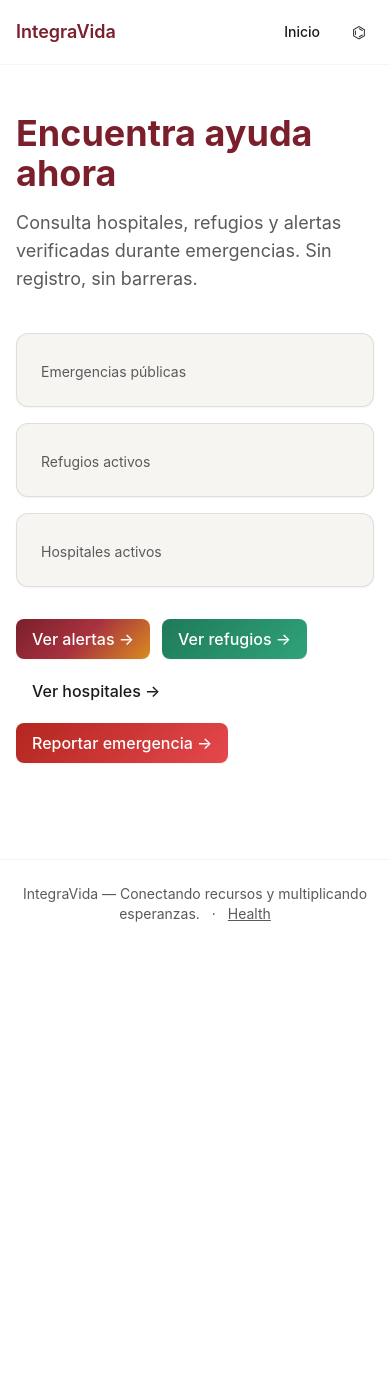
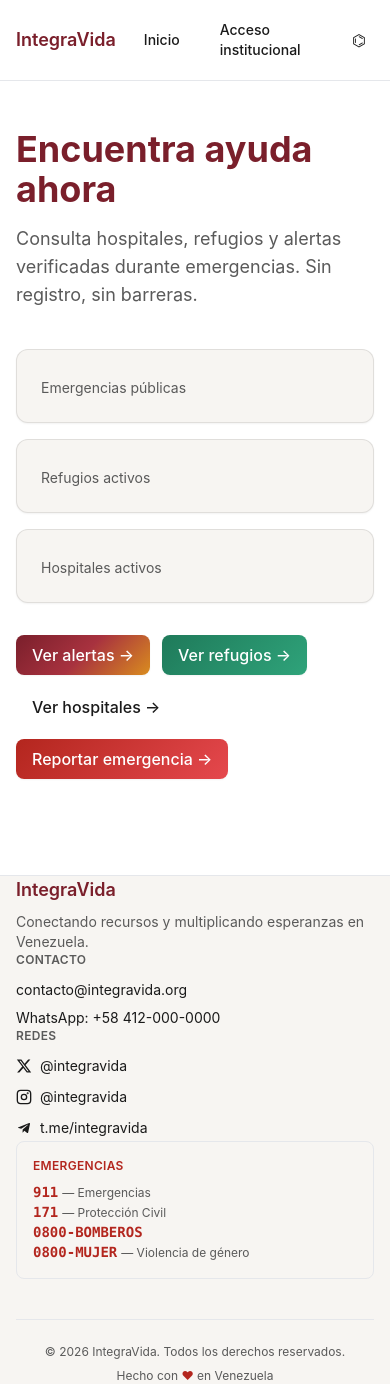
Before and after one commit to pedromph23/IntegraVida, a Django app: template templates/public/home.html in a window 390 px wide. Before the commit the page ends 922 px from the top, so only its background shows below. Run offline with Django 5.2, Linux system fonts and the light colour scheme; the template is opened without the code that fills it, so the values that code supplies are empty.

Commit message:
feat(public): F3.i — botón acceso institucional + footer completo
- templates/layouts/public_header.html: botón condicional por auth.
  * Anónimo → "Acceso institucional" → auth:login (/panel/login/).
  * Autenticado → "Ir al panel →" → dashboard:home (/panel/).
  * Sin style="" inline (usa clase border-border).
  * El slug del admin NUNCA se expone al público (§7.1).
- templates/layouts/public_footer.html: 4 columnas responsive.
  * Marca + tagline.
  * Contacto: email + WhatsApp (placeholders, editables).
  * Redes: X, Instagram, Telegram (SVG inline, cero CDN).
  * Emergencias destacadas (bg-danger/5, tel:911 / 171 / 0800-BOMBEROS
    / 0800-MUJER) con anchors móviles.
  * Copyright © 2026 + "Hecho con ♥ en Venezuela".
  * Eliminado link Health (endpoint /health/ sigue vivo para
    monitoreo, no expuesto en HTML público).
- frontend/tests/test_public_ui.py: 13 tests.
  * Header anónimo → Acceso institucional + no slug.
  * Header autenticado → Ir al panel.
  * Footer: © 2026, emergencias, sin Health link, contacto/redes.
  * Health endpoint sigue vivo (200) sin link público.
  * Footer en 4 páginas públicas, ausente en /panel/login/.

F3.i cierra mejoras UX del portal público. F4.e siguiente: CSP +
grep recursivo del slug en templates públicos + cierre F4.

Verificado: 352 tests OK (339 + 13 F3.i).

```diff
--- a/templates/layouts/public_footer.html
+++ b/templates/layouts/public_footer.html
@@ -1,7 +1,107 @@
-<footer class="border-t py-6 mt-12" style="border-color: var(--color-surface-raised);">
-  <div class="mx-auto max-w-7xl px-4 text-sm text-text-muted text-center">
-    IntegraVida — Conectando recursos y multiplicando esperanzas.
-    <span class="mx-2">·</span>
-    <a href="/health/" class="underline">Health</a>
+<footer class="border-t border-border bg-surface-raised mt-12">
+  <div class="mx-auto max-w-7xl px-4 py-10">
+    <div class="grid gap-8 sm:grid-cols-2 lg:grid-cols-4">
+
+      {# ── Col 1: marca ── #}
+      <div>
+        <div class="text-lg font-semibold text-primary mb-2">IntegraVida</div>
+        <p class="text-sm text-text-muted">
+          Conectando recursos y multiplicando esperanzas en Venezuela.
+        </p>
+      </div>
+
+      {# ── Col 2: contacto ── #}
+      <div>
+        <div class="text-xs uppercase tracking-wide text-text-muted font-semibold mb-3">
+          Contacto
+        </div>
+        <ul class="space-y-2 text-sm">
+          <li>
+            <a href="mailto:contacto@integravida.org" class="hover:text-primary">
+              contacto@integravida.org
+            </a>
+          </li>
+          <li>
+            <a href="https://wa.me/584120000000" class="hover:text-primary"
+               rel="noopener noreferrer" target="_blank">
+              WhatsApp: +58 412-000-0000
+            </a>
+          </li>
+        </ul>
+      </div>
+
+      {# ── Col 3: redes ── #}
+      <div>
+        <div class="text-xs uppercase tracking-wide text-text-muted font-semibold mb-3">
+          Redes
+        </div>
+        <ul class="space-y-2 text-sm">
+          <li>
+            <a href="https://x.com/integravida" class="inline-flex items-center gap-2 hover:text-primary"
+               rel="noopener noreferrer" target="_blank">
+              <svg class="h-4 w-4" fill="currentColor" viewBox="0 0 24 24" aria-hidden="true">
+                <path d="M18.244 2.25h3.308l-7.227 8.26 8.502 11.24H16.17l-5.214-6.817L4.99 21.75H1.68l7.73-8.835L1.254 2.25H8.08l4.713 6.231zm-1.161 17.52h1.833L7.084 4.126H5.117z"/>
+              </svg>
+              @integravida
+            </a>
+          </li>
+          <li>
+            <a href="https://instagram.com/integravida" class="inline-flex items-center gap-2 hover:text-primary"
+               rel="noopener noreferrer" target="_blank">
+              <svg class="h-4 w-4" fill="none" stroke="currentColor" stroke-width="2"
+                   viewBox="0 0 24 24" aria-hidden="true">
+                <rect x="2" y="2" width="20" height="20" rx="5" ry="5"/>
+                <circle cx="12" cy="12" r="4"/>
+                <circle cx="17.5" cy="6.5" r="0.5" fill="currentColor"/>
+              </svg>
+              @integravida
+            </a>
+          </li>
+          <li>
+            <a href="https://t.me/integravida" class="inline-flex items-center gap-2 hover:text-primary"
+               rel="noopener noreferrer" target="_blank">
+              <svg class="h-4 w-4" fill="currentColor" viewBox="0 0 24 24" aria-hidden="true">
+                <path d="M9.78 18.65l.28-4.23 7.68-6.92c.34-.31-.07-.46-.52-.19L7.74 13.3 3.64 12c-.88-.25-.89-.86.2-1.3l15.97-6.16c.73-.33 1.43.18 1.15 1.3l-2.72 12.81c-.19.91-.74 1.13-1.5.71L12.6 16.3l-1.99 1.93c-.23.23-.42.42-.83.42z"/>
+              </svg>
+              t.me/integravida
+            </a>
+          </li>
+        </ul>
+      </div>
+
+      {# ── Col 4: emergencias (destacado) ── #}
+      <div class="rounded-lg border border-danger/30 bg-danger/5 p-4">
+        <div class="text-xs uppercase tracking-wide text-danger font-semibold mb-2">
+          Emergencias
+        </div>
+        <ul class="space-y-1.5 text-sm">
+          <li>
+            <a href="tel:911" class="font-mono font-semibold text-danger hover:underline">911</a>
+            <span class="text-text-muted text-xs">— Emergencias</span>
+          </li>
+          <li>
+            <a href="tel:171" class="font-mono font-semibold text-danger hover:underline">171</a>
+            <span class="text-text-muted text-xs">— Protección Civil</span>
+          </li>
+          <li>
+            <a href="tel:08002662376" class="font-mono font-semibold text-danger hover:underline">0800-BOMBEROS</a>
+          </li>
+          <li>
+            <a href="tel:080068537" class="font-mono font-semibold text-danger hover:underline">0800-MUJER</a>
+            <span class="text-text-muted text-xs">— Violencia de género</span>
+          </li>
+        </ul>
+      </div>
+    </div>
+
+    {# ── Barra inferior ── #}
+    <div class="mt-10 pt-6 border-t border-border flex flex-col sm:flex-row items-center justify-between gap-2 text-xs text-text-muted">
+      <div>
+        © 2026 IntegraVida. Todos los derechos reservados.
+      </div>
+      <div>
+        Hecho con <span class="text-danger">♥</span> en Venezuela
+      </div>
+    </div>
   </div>
 </footer>
--- a/templates/layouts/public_header.html
+++ b/templates/layouts/public_header.html
@@ -1,10 +1,21 @@
-<header class="border-b" style="border-color: var(--color-surface-raised);">
-  <div class="mx-auto max-w-7xl px-4 py-3 flex items-center justify-between">
+<header class="border-b border-border">
+  <div class="mx-auto max-w-7xl px-4 py-3 flex items-center justify-between gap-3">
     <a href="{% url 'public:home' %}" class="text-lg font-semibold text-primary">
       IntegraVida
     </a>
     <nav class="flex items-center gap-2" aria-label="Navegación">
       <a href="{% url 'public:home' %}" class="btn btn-ghost text-sm">Inicio</a>
+
+      {% if request.user.is_authenticated %}
+        <a href="{% url 'dashboard:home' %}" class="btn btn-ghost text-sm">
+          Ir al panel →
+        </a>
+      {% else %}
+        <a href="{% url 'auth:login' %}" class="btn btn-ghost text-sm">
+          Acceso institucional
+        </a>
+      {% endif %}
+
       {% include "components/theme-toggle.html" %}
     </nav>
   </div>
```
Also changed, not shown: frontend/tests/test_public_ui.py (added, +104 -0 lines).
